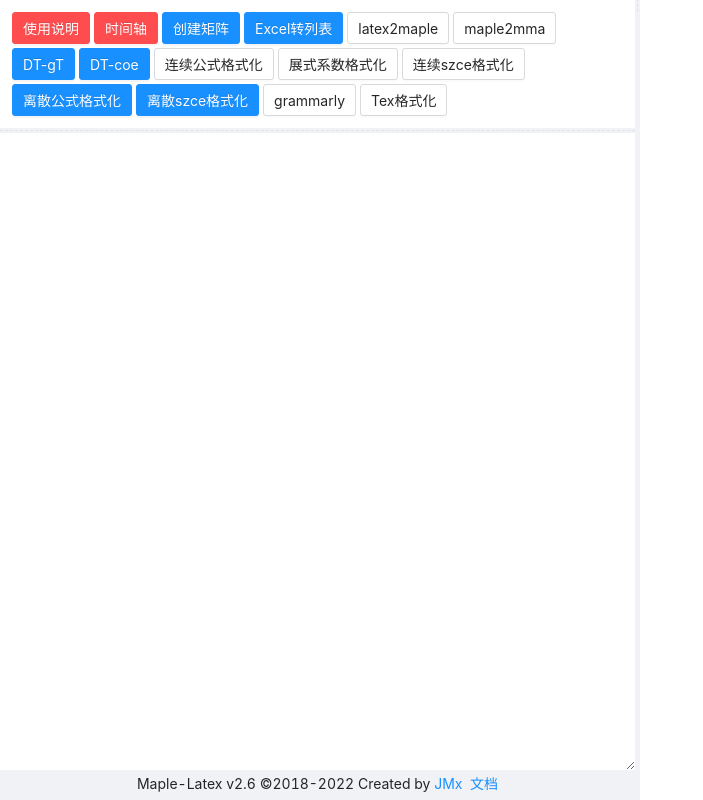
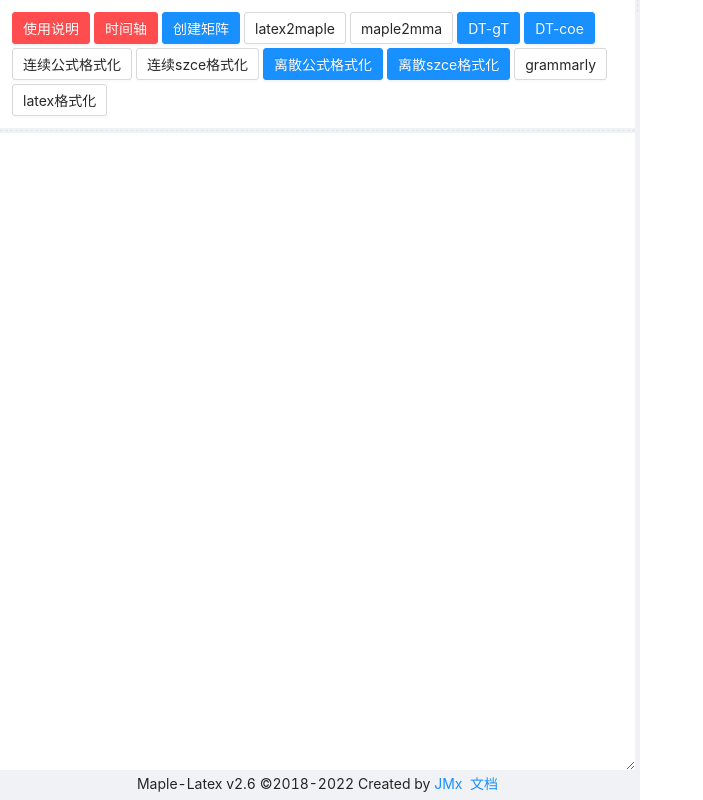
Before and after one commit to jiandandaoxingfu/maple-latex, a React (Create React App) app: page / in a window 1280 px wide. Shown: the whole page, without its empty margins (0-703 px from the left). Built offline with nearby package versions, Linux system fonts and the light colour scheme.

Commit message:
update: 删除不必要的东西

```diff
--- a/src/components/ButtonContainer.js
+++ b/src/components/ButtonContainer.js
@@ -1,11 +1,10 @@
 import React from 'react';
 import { Button } from 'antd';
 import { show_guide } from '../js/show_guide';
-import { excel2table } from '../js/excel2table';
 import { latex2maple } from '../js/latex2maple';
 import { maple2mma } from '../js/maple2mma';
 import {
-  DT_gauge, DT_coe, continuous_formula, coeff_formula,
+  DT_gauge, DT_coe, continuous_formula,
   continuous_szce_formula, discrete_formula, discrete_szce_formula
 } from '../js/maple2latex';
 import { grammarly } from '../js/grammarly';
@@ -21,15 +20,28 @@ const timeline = () => {
   document.getElementById('timeline').click();
 };
 
-const btn_name = ['使用说明', '时间轴', '创建矩阵', 'Excel转列表', 'latex2maple', 'maple2mma',
-                    'DT-gT', 'DT-coe', '连续公式格式化', '展式系数格式化', '连续szce格式化',
-                    '离散公式格式化', '离散szce格式化', 'grammarly', 'Tex格式化'];
-const btn_click = [show_guide, timeline, show_table, excel2table, latex2maple, maple2mma,
-                     DT_gauge, DT_coe, continuous_formula, coeff_formula, continuous_szce_formula,
-                     discrete_formula, discrete_szce_formula, grammarly, tex_format];
-const btn_type = ["danger", "danger", "primary", "primary", "default", "default",
-                    "primary", "primary", "default", "default", "default",
-                    "primary", "primary", "default", "default", "default"];
+const btn_name = ['使用说明', '时间轴',
+                  '创建矩阵',
+                  'latex2maple', 'maple2mma',
+                  'DT-gT', 'DT-coe',
+                  '连续公式格式化', '连续szce格式化',
+                  '离散公式格式化', '离散szce格式化',
+                  'grammarly', 'latex格式化'];
+const btn_click = [show_guide, timeline,
+                   show_table,
+                   latex2maple, maple2mma,
+                   DT_gauge, DT_coe,
+                   continuous_formula, continuous_szce_formula,
+                   discrete_formula, discrete_szce_formula,
+                   grammarly, tex_format];
+const btn_type = ["danger", "danger",
+                  "primary",
+                  "default", "default",
+                  "primary", "primary",
+                  "default", "default",
+                  "primary", "primary",
+                  "default", "default"
+                ];
 
 function ButtonContainer() {
   const btn_arr = () => {
--- a/src/components/TimeLine.js
+++ b/src/components/TimeLine.js
@@ -8,7 +8,7 @@ function TimeLine() {
 
   const get_commit_history = async () => {
     let commit_history_ = [];
-    for( let i=1; i<4; i++ ) {
+    for( let i=1; i<5; i++ ) {
       commit_history_.push(...await fetch(`https://api.github.com/repos/jiandandaoxingfu/maple-latex/commits?page=${i}`)
         .then( x => x.json() )
         .then( x => {
@@ -20,7 +20,7 @@ function TimeLine() {
                   msg: commit.commit.message.replace(/\n+/g, '\n').split('\n')
                 };
               })
-              .filter( commit => ( commit.msg[0].indexOf('Merge') + commit.msg[0].indexOf('Bump') ) < -1 );
+              .filter( commit => !commit.msg[0].match(/merge|bump/i) );
           return commit_history_
         })
         .catch( e => {
--- a/src/js/excel2table.js
+++ /dev/null
@@ -1,20 +0,0 @@
-// 根据输入区字符串生成表格
-export function excel2table() {
-  let data = document.getElementById('input').value;
-  if (data === '') return;
-  // 判断最后一个字符是否为换行符，以确定行数。
-  let rows = data.match(/\r\n|\n/g).length + 1;
-  let str_arr = data.split(/\s+|\t|\n|\r\n/g);
-  if (data[data.length - 1] === '\n') {
-    rows -= 1;
-    str_arr.pop();
-  }
-  let columns = str_arr.length / rows;
-  if (columns % 1 !== 0) {
-    alert('数据不规范');
-    return;
-  }
-  data = this.data_format(str_arr);
-  let str = ''.padEnd(2 * columns, '|c');
-  document.getElementById('input').value += ('\r\n\ \r\n\\begin{tabular}{' + str + '|}\r\n\\hline\r\n' + data + '\\hline\r\n\\end{tabular}'); // eslint-disable-line
-}
--- a/src/js/show_guide.js
+++ b/src/js/show_guide.js
@@ -20,19 +20,21 @@ const INSTRCUTION =  `可以实时预览数学公式(先输入数学环境)，
 双击： 左侧收起/恢复，
 
 注：
-    1. 个人用，不具有普适性，不保证完全正确。
+    1. 个人用，不具有普适性，不保证完全正确。 不过一直在用, 经常更新修复bug.
     2. 仅支持latex数学公式，其它命令不支持。
     3. 如出现错误， 可以把相应的tex代码和错误描述
        发送至: jiaminxin@outlook.com.
-
-Excel转列表：
-      输入框清空，将excel数据复制到输入框，点击转换按钮
-      即可. 要求不同行要换行，数据中无空格,
-      不同数据间有空格(或tab键)隔开.
+    4. mma: Mathematics, szce: stationary zero-curvature equation.
 
 latex2maple:
       将mathpix-snipping-tool通过图片识别生成的latex代码
       转化成maple的表达式。 目前对共轭还有问题.
+
+maple2mma:
+      将复制的maple表达式转换为mathematics的表达式。
+      目前支持以下函数：
+      exp, log, abs, sqrt, conjugate, Re, Im,
+      sin, cos, tan, sinh, cosh, tanh, sech, csch,
 
 DT-gT:
       指将gauge变换T代入T_x+TU=U_hatT.
@@ -41,22 +43,17 @@ DT-coe:
       指将gauge变换T代入T_x+TU=U_hatT后比较各式中
       lambda各次幂系数所得等式
 
-maple2mma:
-      将复制的maple表达式转换为mathematics的表达式。
-      目前支持以下函数：
-      exp, log, abs, sqrt, conjugate, Re, Im,
-      sin, cos, tan, sinh, cosh, tanh, sech, csch,
-
 连续公式格式化：
       格式化maple生成的latex代码，去除冗余
       将latex代码粘贴在输入框，点击格式化即可。
 
-展示系数格式化：
-      主要针对无穷展开同次幂系数。
-
 连续szce格式化：
       连续静态零曲率方程格式化，并且输出各未知量
       的依赖关系。
+
+离散公式格式化：
+      格式化maple生成的latex代码，去除冗余
+      将latex代码粘贴在输入框，点击格式化即可。
 
 离散szce格式化：
       离散静态零曲率方程格式化，并且输出各未知量
@@ -67,7 +64,7 @@ grammarly:
       将tex内容中的数学公式等关键信息删除。
 
 Tex格式化：
-      格式化.tex文本。 支持断句，缩进。
+      格式化.tex文本。 提供断句，缩进。
       (目前存在的bug: 以某一环境结束的段落会与下一个段落合并.)
 
 `
```
